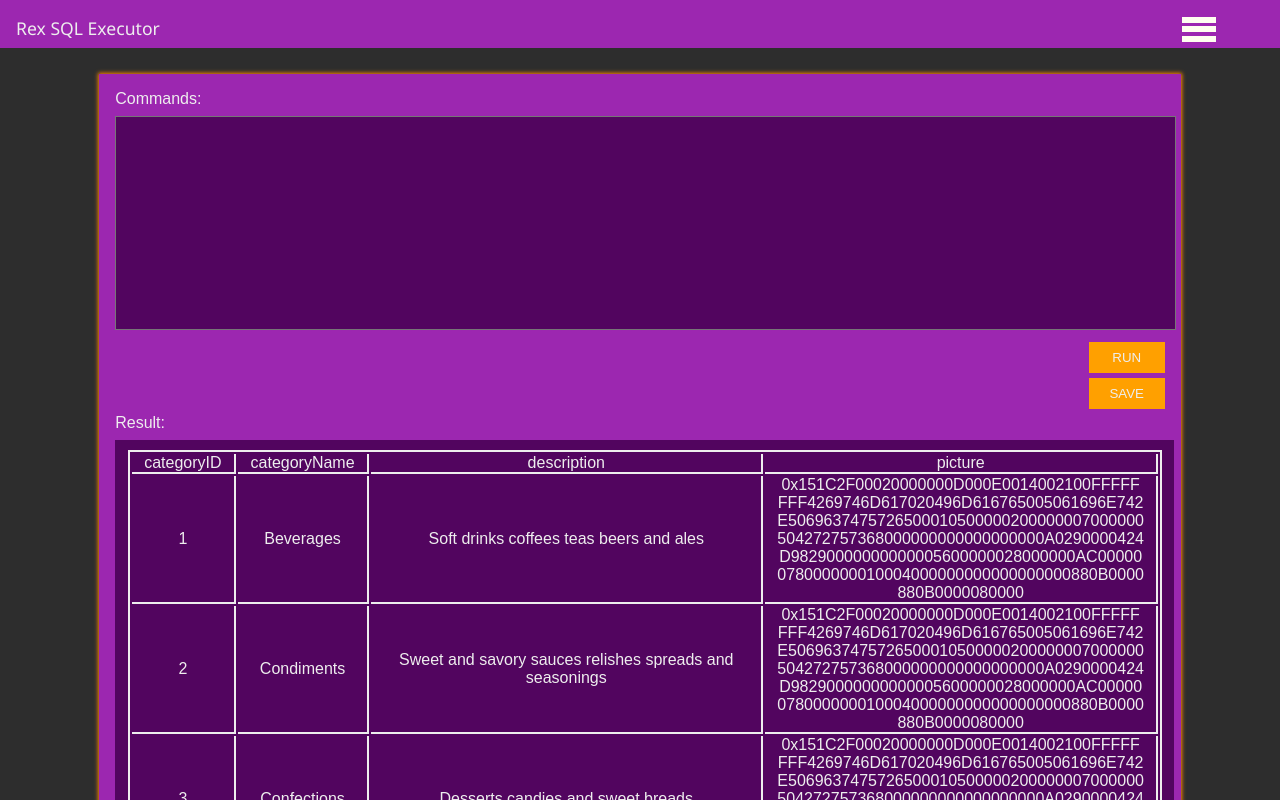
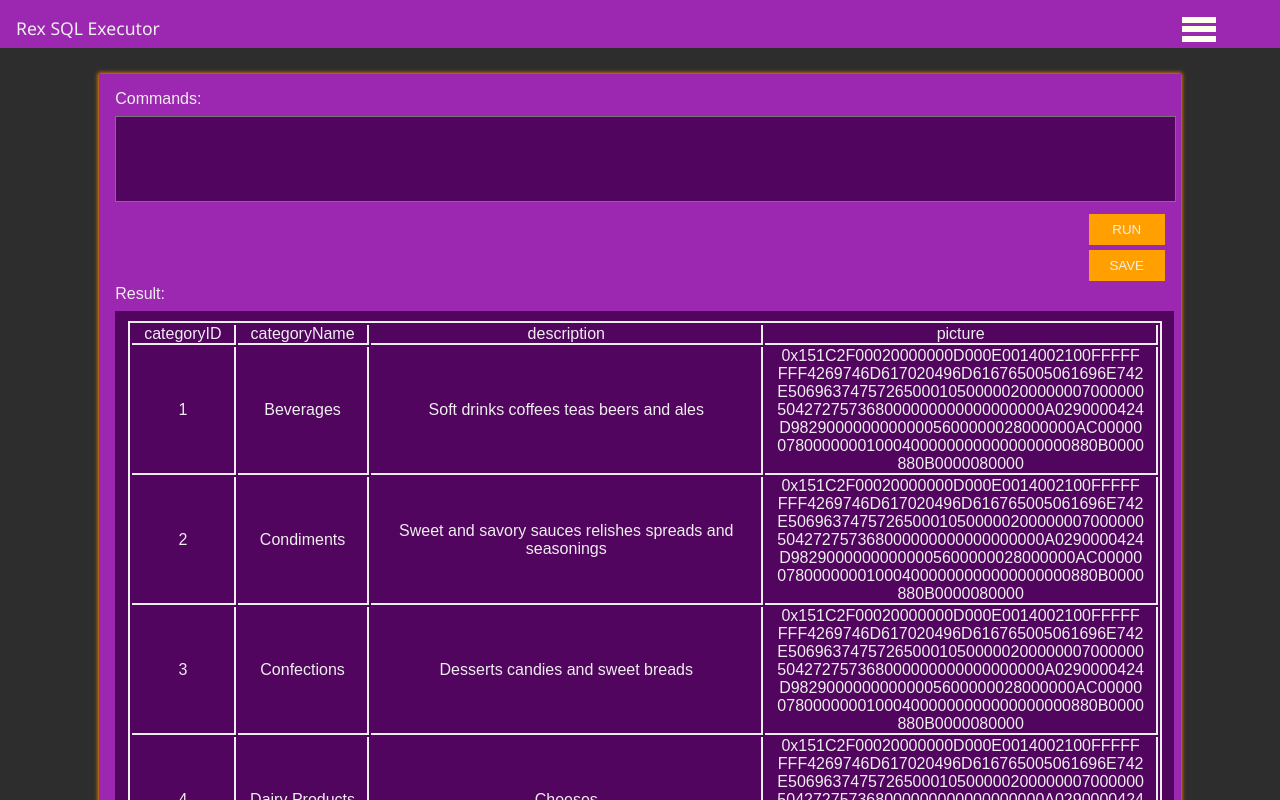
Before and after one commit to omivrex/SQL-Executor, a React (Create React App) app: page / in a window 1280 px wide. Built offline with nearby package versions, Linux system fonts and the light colour scheme.

Commit message:
modified typing section style

```diff
--- a/src/styles/TypingSection.styles.css
+++ b/src/styles/TypingSection.styles.css
@@ -76,7 +76,7 @@
   overflow-wrap: anywhere;
   padding: 10px;
   width: 99%;
-  min-height: 15%;
+  min-height: 5%;
   resize: none;
 }
 
```
